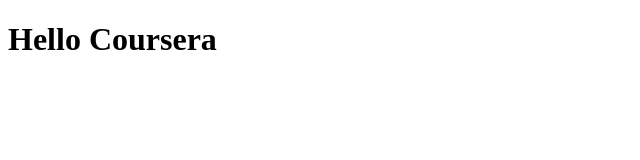
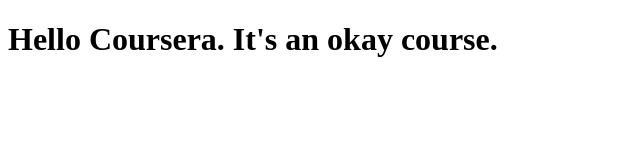
Before and after one commit to ShoggothPrime/coursera-test, a plain HTML site: page site/index.html in a window 1280 px wide. Shown: the whole page, without its empty margins (0-640 px from the left). Drawn offline with Linux system fonts and the light colour scheme.

Commit message:
first edit

```diff
--- a/site/index.html
+++ b/site/index.html
@@ -4,6 +4,6 @@
 	<title>Hello Coursera</title>
 </head>
 <body>
-<h1>Hello Coursera</h1>
+<h1>Hello Coursera. It's an okay course.</h1>
 </body>
 </html>
```
